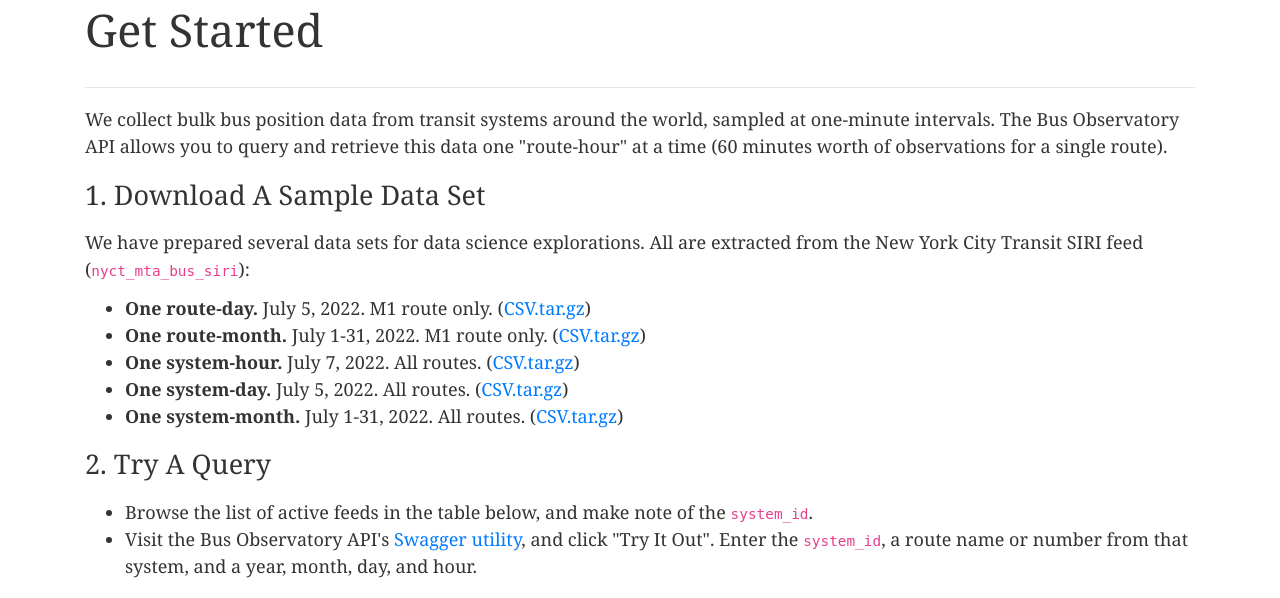
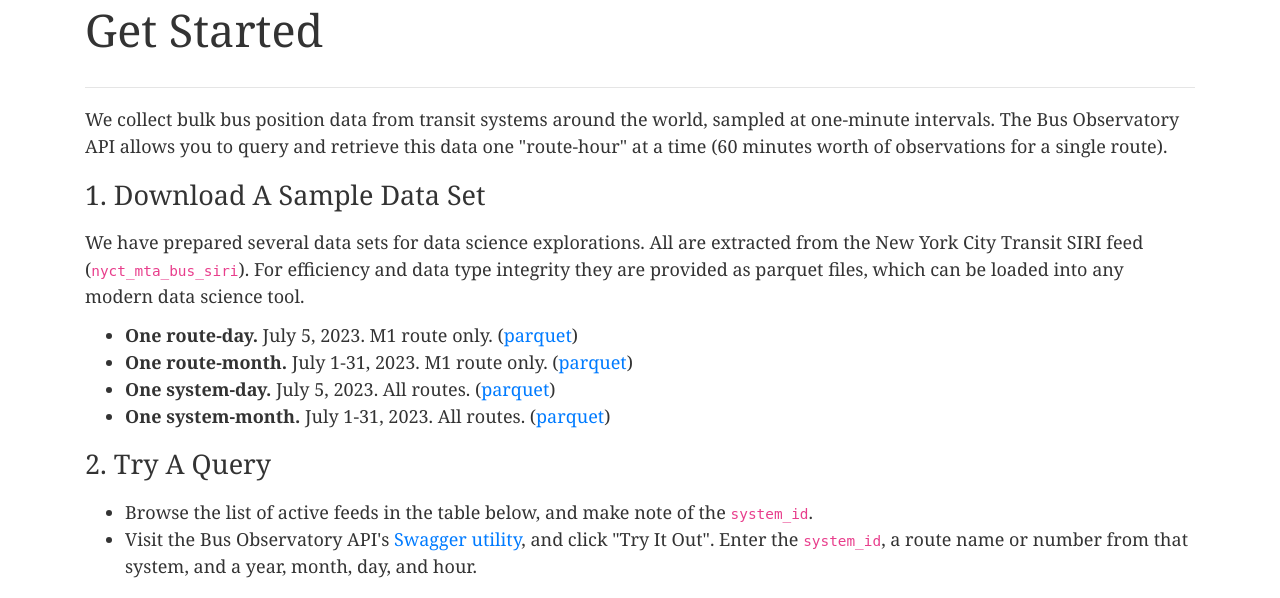
Before and after one commit to tsdataclinic/gtfs-realtime-capsule, a FastAPI app: template bus_observatory_stack/my_lambdas/lambda_API/templates/index.html in a window 1280 px wide. Shown: the part 996-1594 px from the top of the page. Run offline with FastAPI, Linux system fonts and the light colour scheme; the template is opened without the code that fills it, so the values that code supplies are empty.

Commit message:
update urls for sample data sets

```diff
--- a/bus_observatory_stack/my_lambdas/lambda_API/templates/index.html
+++ b/bus_observatory_stack/my_lambdas/lambda_API/templates/index.html
@@ -57,13 +57,12 @@
         <p>We collect bulk bus position data from transit systems around the world, sampled at one-minute intervals. The Bus Observatory API allows you to query and retrieve this data one "route-hour" at a time (60 minutes worth of observations for a single route).</p>
 
             <h3>1. Download A Sample Data Set</h3>
-            <p>We have prepared several data sets for data science explorations. All are extracted from the New York City Transit SIRI feed (<code>nyct_mta_bus_siri</code>):</p>
+            <p>We have prepared several data sets for data science explorations. All are extracted from the New York City Transit SIRI feed (<code>nyct_mta_bus_siri</code>). For efficiency and data type integrity they are provided as parquet files, which can be loaded into any modern data science tool.</p>
             <ul>
-              <li><b>One route-day.</b> July 5, 2022. M1 route only. (<a href="https://urbantech-public.s3.amazonaws.com/DONT_DELETE/api.busobservatory.org%E2%80%94sampledata/nyct_mta_buses_siri.M1.2022-07-05-daily.csv.tar.gz">CSV.tar.gz</a>)</li>
-              <li><b>One route-month.</b> July 1-31, 2022. M1 route only. (<a href="https://urbantech-public.s3.amazonaws.com/DONT_DELETE/api.busobservatory.org%E2%80%94sampledata/nyct_mta_buses_siri.M1.2022-07-monthly.csv.tar.gz">CSV.tar.gz</a>)</li>
-              <li><b>One system-hour.</b> July 7, 2022. All routes. (<a href="https://urbantech-public.s3.amazonaws.com/DONT_DELETE/api.busobservatory.org%E2%80%94sampledata/nyct_mta_buses_siri.all_routes.2022-07-07-08-hourly.csv.tar.gz">CSV.tar.gz</a>)</li>
-              <li><b>One system-day.</b> July 5, 2022. All routes. (<a href="https://urbantech-public.s3.amazonaws.com/DONT_DELETE/api.busobservatory.org%E2%80%94sampledata/nyct_mta_buses_siri.all_routes.2022-07-05-daily.csv.tar.gz">CSV.tar.gz</a>)</li>
-              <li><b>One system-month.</b> July 1-31, 2022. All routes. (<a href="https://urbantech-public.s3.amazonaws.com/DONT_DELETE/api.busobservatory.org%E2%80%94sampledata/nyct_mta_buses_siri.all_routes.2022-07-monthly.csv.tar.gz">CSV.tar.gz</a>)</li>
+              <li><b>One route-day.</b> July 5, 2023. M1 route only. (<a href="https://urbantech-public.s3.amazonaws.com/DO-NOT-DELETE-BUSOBSERVATORY-PUBLIC-DATASET/one-route-day.tar.gz">parquet</a>)</li>
+              <li><b>One route-month.</b> July 1-31, 2023. M1 route only. (<a href="https://urbantech-public.s3.amazonaws.com/DO-NOT-DELETE-BUSOBSERVATORY-PUBLIC-DATASET/one-route-month.tar.gz">parquet</a>)</li>
+              <li><b>One system-day.</b> July 5, 2023. All routes. (<a href="https://urbantech-public.s3.amazonaws.com/DO-NOT-DELETE-BUSOBSERVATORY-PUBLIC-DATASET/one-system-day.tar.gz">parquet</a>)</li>
+              <li><b>One system-month.</b> July 1-31, 2023. All routes. (<a href="https://urbantech-public.s3.amazonaws.com/DO-NOT-DELETE-BUSOBSERVATORY-PUBLIC-DATASET/one-system-month.tar.gz">parquet</a>)</li>
             </ul>
 
             <h3>2. Try A Query</h3>
```
